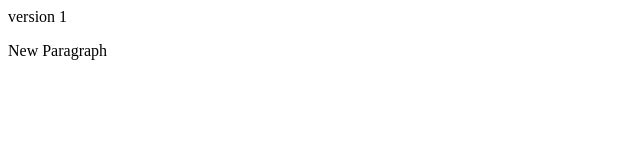
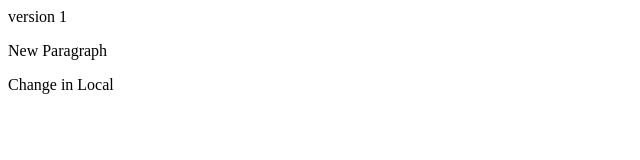
Before and after one commit to GaroLuis09/garo-demo, a plain HTML site: page index.html in a window 1280 px wide. Shown: the whole page, without its empty margins (0-640 px from the left). Drawn offline with Linux system fonts and the light colour scheme.

Commit message:
change in local only

```diff
--- a/index.html
+++ b/index.html
@@ -9,5 +9,6 @@
 <body>
     version 1
         <p> New Paragraph </p>
+        <p>Change in Local</p>
 </body>
 </html>
```
